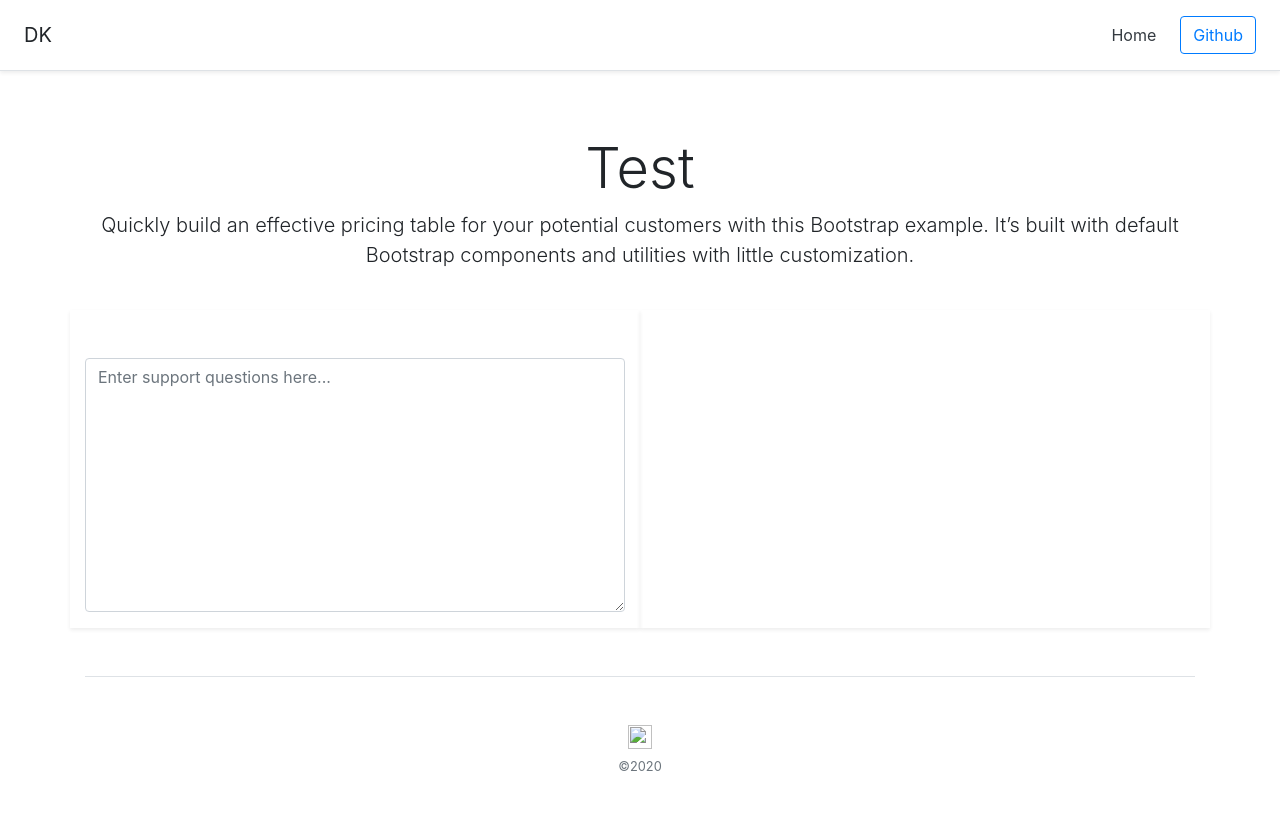
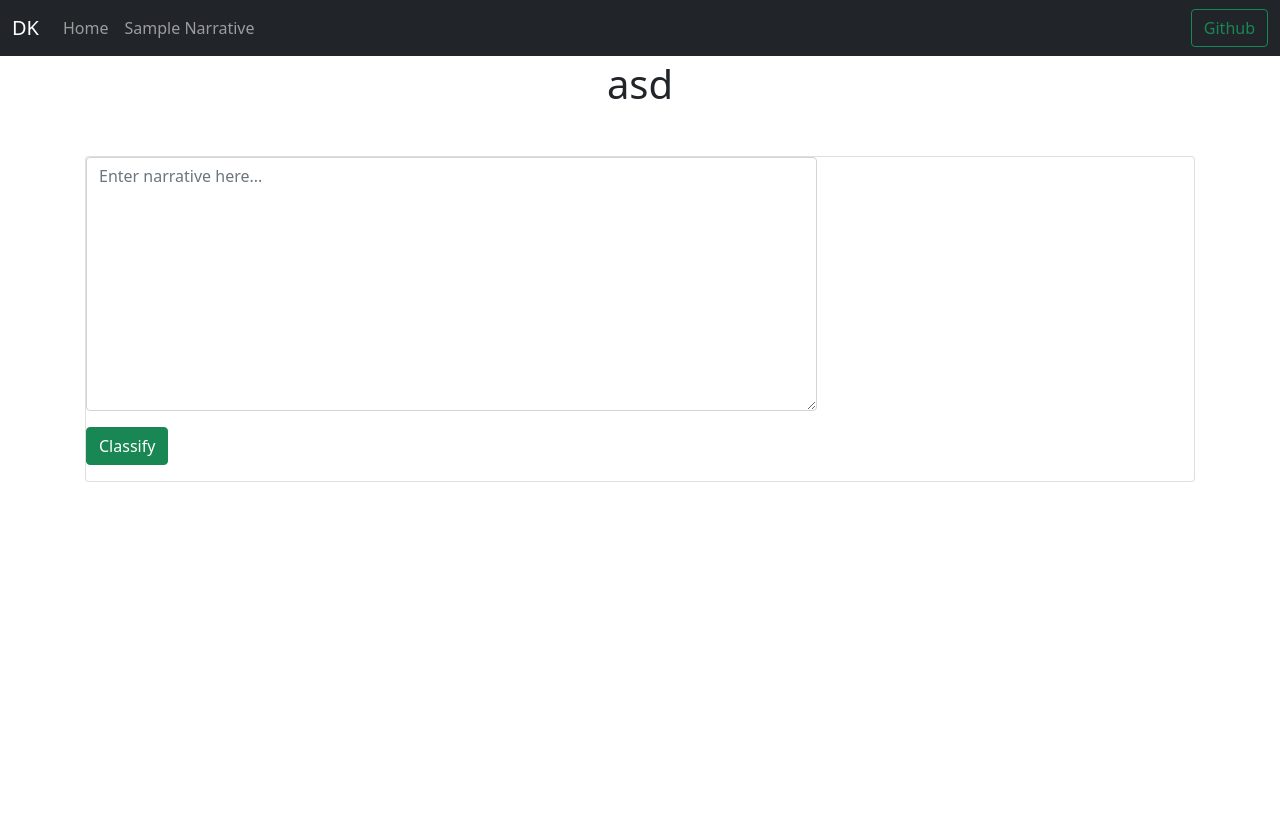
Before and after one commit to dineshh912/support_ticket_classification, a Flask app: page / in a window 1280 px wide. After the commit the page ends 482 px from the top, so only its background shows below. Run offline with Flask 2, Linux system fonts and the light colour scheme.

Commit message:
classify-added

```diff
--- a/app/main/routes.py
+++ b/app/main/routes.py
@@ -1,9 +1,97 @@
-from flask import render_template
+from flask import render_template, request, jsonify
 from app.main import bp
+import os
+from nltk import word_tokenize
+from nltk.corpus import stopwords
+from nltk import WordNetLemmatizer
+import re
+import string
+import joblib
+import warnings
 
+warnings.filterwarnings('ignore')
 
-##############################################
+# Model File Location #######################
+
+cnn_own_embedding = os.path.abspath("app/static/models/1D_CNN_model_with_training_own_embedding.h5")
+cnn_glov_embedding = os.path.abspath("app/static/models/CNN_model_with_pre_trained_embedding_v3.h5")
+cnn_own_embedding_dropout = os.path.abspath("app/static/models/CNN_model_with_pre_trained_embedding_dropout_v1.h5")
+cnn_glov_embedding_dropout = os.path.abspath("app/static/models/CNN_model_with_training_own_embedding_dropout_v1.h5")
+doc2vec = os.path.abspath("app/static/models/logistic_doc2vec_v3.pkl")
+logistic_regression = os.path.abspath("app/static/models/logistic_regression_v3.pkl")
+multinomial = os.path.abspath("app/static/models/multinomial_naive_bayes_v3.pkl")
+random = os.path.abspath("app/static/models/random_forest_v3.pkl")
+
+label_map = {0: 'Account service',
+                 1: 'Credit card or prepaid card',
+                 2: 'Credit reporting',
+                 3: 'Debt collection',
+                 4: 'Loans',
+                 5: 'Money transfer, VC and Others',
+                 6: 'Mortgage'}
+
+key_to_label_name = [x[1] for x in sorted(label_map.items())]
+
+# Clean Text ################################
+
+def clean_text(doc):
+    """
+      1. Converting all text into lower case
+      2. Removing classified words like xxx
+      3. Remove stop words
+      4. remove punctuation
+      5. remove digits
+      6. Wordnet lemmatizer
+      7. Custom regex for further cleaning
+      """
+    # Set stop word as english
+    stop_word = set(stopwords.words('english'))
+    # Tokenize the sentence and make all character lower case
+    doc = [x.lower() for x in word_tokenize(doc)]
+    # Remove classified texts
+    doc = [x for x in doc if x.lower() != 'xxxx' and x.lower() != 'xx'
+           and x.lower() != 'xx/xx/xxxx' and x.lower() != 'xxxx/xxxx/xxxx']
+    # Remove stop words
+    doc = [x for x in doc if x not in stop_word]
+    # Remove Punctuation
+    doc = [x for x in doc if x not in string.punctuation]
+    # Remove Digits
+    doc = [x for x in doc if not x.isdigit()]
+    # Set NLTK Wordnet lemmatizer and lemmatize the sentence
+    lemmatizer = WordNetLemmatizer()
+    doc = " ".join([lemmatizer.lemmatize(word) for word in doc])
+
+    # Regular expression to remove unwanted chars
+    pattern_1 = re.compile(r"(\W)|(\d)")
+    pattern_2 = re.compile(r"\s\s+")
+
+    doc = pattern_1.sub(" ", doc)
+    doc = pattern_2.sub("", doc)
+    return doc
+
+# Index ######################################
 
 @bp.route('/')
 def index():
     return render_template('index.html')
+
+# Sample #####################################
+
+
+@bp.route('/sample')
+def sample():
+    return render_template('sample.html')
+
+
+# Prediction ##################################
+
+
+@bp.route('/classify', methods=["POST"])
+def classify():
+    text = request.form['text_narrative']
+    processed_text = clean_text(text)
+    model = joblib.load(multinomial)
+    result = model.predict([processed_text])
+    results = {"class": key_to_label_name[result.item()]}
+
+    return jsonify(results)
--- /dev/null
+++ b/app/static/css/style.css
@@ -0,0 +1,3 @@
+main > .container {
+    padding: 60px 15px 0;
+  }
--- /dev/null
+++ b/app/templates/base.html
@@ -0,0 +1,63 @@
+<!DOCTYPE html>
+<html>
+  <head>
+    <meta charset="UTF-8">
+    <meta name="description" content="support ticket classification">
+    <meta name="keywords" content="support_ticket_classification,IT support">
+    <meta name="author" content="Dineshkumar Sundaram">
+    <meta name="viewport" content="width=device-width, initial-scale=1.0">
+
+    <link href="https://cdn.jsdelivr.net/npm/bootstrap@5.0.0-beta1/dist/css/bootstrap.min.css" rel="stylesheet" integrity="sha384-giJF6kkoqNQ00vy+HMDP7azOuL0xtbfIcaT9wjKHr8RbDVddVHyTfAAsrekwKmP1" crossorigin="anonymous">
+
+    <link rel="stylesheet" href="{{url_for('static', filename='css/style.css')}}"/>
+  </head>
+  <body>
+    <header>
+      <!-- Fixed navbar -->
+      <nav class="navbar navbar-expand-md navbar-dark fixed-top bg-dark">
+        <div class="container-fluid">
+          <a class="navbar-brand" href="#">DK</a>
+          <button class="navbar-toggler" type="button" data-bs-toggle="collapse" data-bs-target="#navbarCollapse" aria-controls="navbarCollapse" aria-expanded="false" aria-label="Toggle navigation">
+            <span class="navbar-toggler-icon"></span>
+          </button>
+          <div class="collapse navbar-collapse" id="navbarCollapse">
+            <ul class="navbar-nav me-auto mb-2 mb-md-0">
+              <li class="nav-item active">
+                <a class="nav-link" aria-current="page" href="{{url_for('main.index')}}">Home</a>
+              </li>
+              <li class="nav-item">
+                <a class="nav-link" href="{{url_for('main.sample')}}">Sample Narrative</a>
+              </li>
+            </ul>
+              <a class="btn btn-outline-success" href="https://github.com/dineshh912/support_ticket_classification">Github</a>
+          </div>
+        </div>
+      </nav>
+    </header>
+    <main class="flex-shrink-0">
+      {% block content %} {% endblock %}
+    </main>
+
+
+    <script src="https://code.jquery.com/jquery-3.5.1.min.js" integrity="sha256-9/aliU8dGd2tb6OSsuzixeV4y/faTqgFtohetphbbj0="
+            crossorigin="anonymous"></script>
+    <script>
+      $('#classify').on('click', function(e){
+        e.preventDefault();
+        text_narrative = $('#narrative').val();
+        $.ajax({
+          type: "PosT",
+          url: "/classify",
+          data: {"text_narrative": text_narrative},
+          success: function(data){
+            console.log(data);
+          },
+          error:function(data){
+            console.log(data);
+          }
+        })
+      })
+    </script>
+
+    </body>
+</html>
--- a/app/templates/index.html
+++ b/app/templates/index.html
@@ -1,51 +1,16 @@
-<!DOCTYPE html>
-<html>
-    <head>
-        <meta charset="UTF-8">
-        <meta name="description" content="Free Web tutorials">
-        <meta name="keywords" content="support_ticket_classification,IT support">
-        <meta name="author" content="Dineshkumar Sundaram">
-        <meta name="viewport" content="width=device-width, initial-scale=1.0">
+{% extends "base.html" %}
+{% block content %}
+<div class="container">
+    <h1 class="display-6 text-center mb-5">asd</h1>
+    <div class="card">
+        <div class="row">
+            <div class="col-md-8">
+                <textarea class="form-control z-depth-1" name="narrative" id="narrative"rows="10" placeholder="Enter narrative here..."></textarea>
+                <button class="btn btn-success mt-3 mb-3 text-center" id="classify">Classify</button>
+            </div>
+            <div class="col-md-4"></div>
+        </div>
+        </div>
+</div>
 
-        <link rel="stylesheet" href="https://cdn.jsdelivr.net/npm/bootstrap@4.5.3/dist/css/bootstrap.min.css"
-        integrity="sha384-TX8t27EcRE3e/ihU7zmQxVncDAy5uIKz4rEkgIXeMed4M0jlfIDPvg6uqKI2xXr2" crossorigin="anonymous">
-    </head>
-    <body>
-        <div class="d-flex flex-column flex-md-row align-items-center p-3 px-md-4 mb-3 bg-white border-bottom shadow-sm">
-            <h5 class="my-0 mr-md-auto font-weight-normal">DK</h5>
-            <nav class="my-2 my-md-0 mr-md-3">
-                <a class="p-2 text-dark" href="#">Home</a>
-            </nav>
-            <a class="btn btn-outline-primary" href="#">Github</a>
-        </div>
-        <div class="container">
-            <div class="px-3 py-3 pt-md-5 pb-md-4 mx-auto text-center">
-                <h1 class="display-4">Test</h1>
-                <p class="lead">Quickly build an effective pricing table for your potential customers with this Bootstrap example. It’s built with default Bootstrap components and utilities with little customization.</p>
-            </div>
-        </div>
-
-        <div class="container">
-            <div class="card-deck mb-3 text-center">
-                <div class="col-md-6 pt-md-5 shadow-sm">
-                    <div class="form-group shadow-textarea">
-                        <textarea class="form-control z-depth-1" rows="10" placeholder="Enter support questions here..."></textarea>
-                    </div>
-                </div>
-                <div class="col-md-6 pt-md-5 shadow-sm">
-
-                </div>
-
-            </div>
-
-            <footer class="pt-4 my-md-5 pt-md-5 border-top">
-                <div class="row">
-                <div class="col-12 col-md text-center">
-                    <img class="mb-2" src="" alt="" width="24" height="24">
-                    <small class="d-block mb-3 text-muted">&copy;2020</small>
-                </div>
-                </div>
-            </footer>
-        </div>
-    </body>
-</html>
+{% endblock %}
```
Also changed, not shown: app/templates/sample.html (added, +71 -0 lines), 2 other files.
